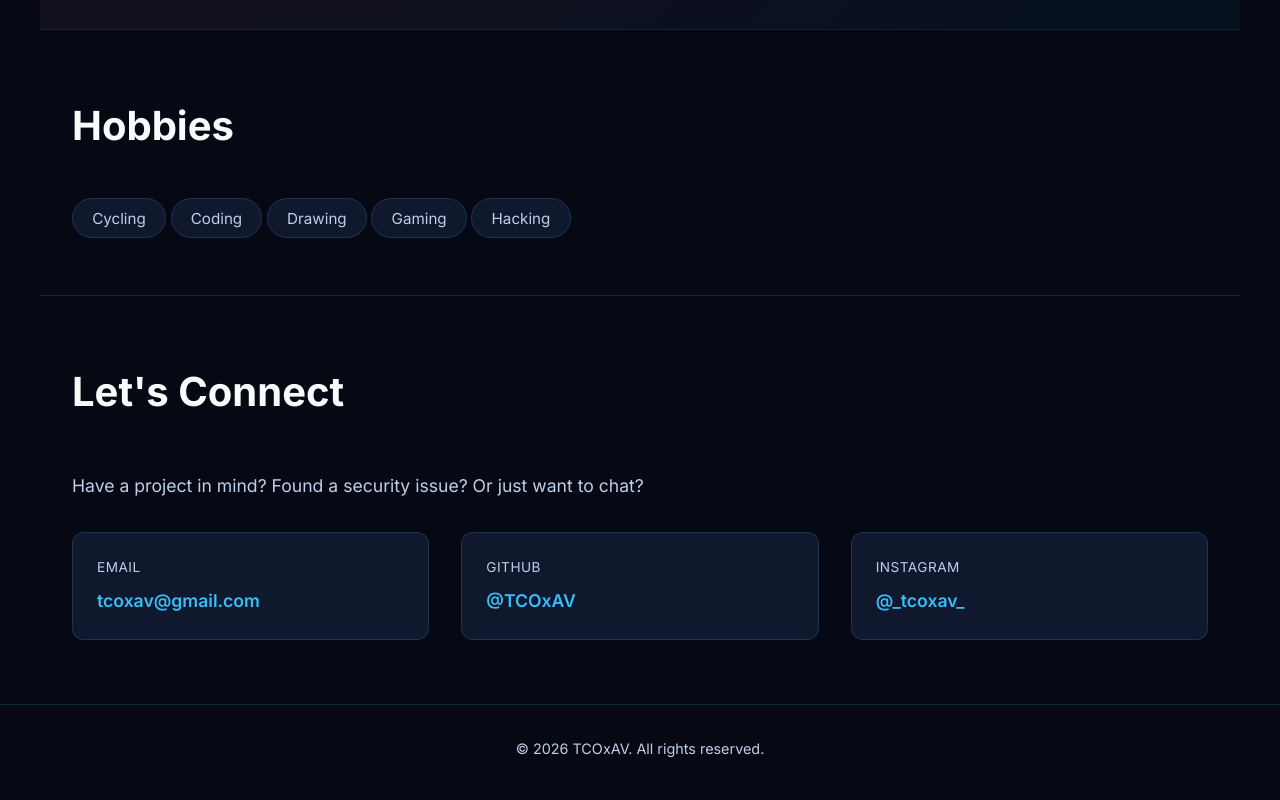
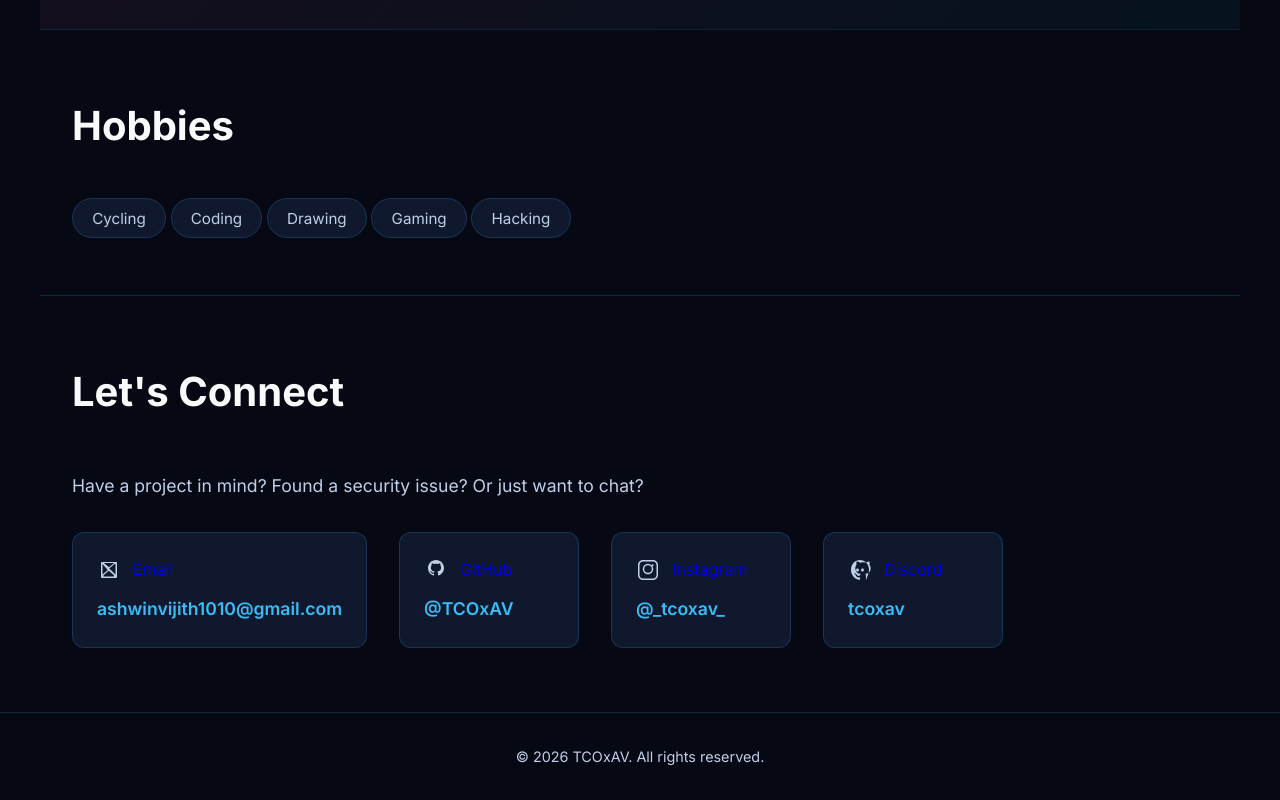
Before and after one commit to TCOxAV/MyProfile, a plain HTML site: page index.html in a window 1280 px wide. Shown: the part 2677-3477 px from the top of the page. Drawn offline with Linux system fonts and the light colour scheme.

Commit message:
commit p4

```diff
--- a/index.html
+++ b/index.html
@@ -38,7 +38,7 @@
             <p class="subtitle">Cybersecurity • Bug Bounty • AI Systems</p>
             <p class="description">B.Tech CS student exploring bug bounty hunting, agentic systems, and building tools that matter. Passionate about security, code, and solving mysteries.</p>
             <div class="cta-buttons">
-              <a href="https://mail.google.com/mail/?view=cm&fs=1&to=tcoxav@gmail.com" target="_blank" rel="noopener" class="btn btn-primary">Get in Touch</a>
+              <a href="https://mail.google.com/mail/?view=cm&fs=1&to=ashwinvijith1010@gmail.com" target="_blank" rel="noopener" class="btn btn-primary">Get in Touch</a>
               <a href="https://github.com/TCOxAV" target="_blank" rel="noopener" class="btn btn-secondary">GitHub</a>
             </div>
           </div>
@@ -148,17 +148,41 @@
           <h2>Let's Connect</h2>
           <p class="contact-intro">Have a project in mind? Found a security issue? Or just want to chat?</p>
           <div class="contact-links">
-            <a href="mailto:tcoxav@gmail.com" class="contact-item">
-              <span class="label">Email</span>
-              <span class="value">tcoxav@gmail.com</span>
+            <a href="mailto:ashwinvijith1010@gmail.com" class="contact-item">
+              <div class="contact-item-top">
+                <span class="contact-icon" aria-hidden="true">
+                  <svg viewBox="0 0 24 24" xmlns="http://www.w3.org/2000/svg" role="img" aria-label="Email icon"><path d="M4 5.25C4 4.56 4.56 4 5.25 4h13.5c.69 0 1.25.56 1.25 1.25v13.5c0 .69-.56 1.25-1.25 1.25H5.25C4.56 20 4 19.44 4 18.75V5.25Zm1.5.75v10.5l5.25-4.5L5.5 6Zm1.36-1.06 5.14 4.41 5.14-4.41H6.86Zm10.64 1.06-5.25 4.5L18.5 16.5V6Zm-.5 11.25-5.25-4.5-5.25 4.5V18.5h10.5V17.25Z"/></svg>
+                </span>
+                <span class="label">Email</span>
+              </div>
+              <span class="value">ashwinvijith1010@gmail.com</span>
             </a>
             <a href="https://github.com/TCOxAV" target="_blank" rel="noopener" class="contact-item">
-              <span class="label">GitHub</span>
+              <div class="contact-item-top">
+                <span class="contact-icon" aria-hidden="true">
+                  <svg viewBox="0 0 24 24" xmlns="http://www.w3.org/2000/svg" role="img" aria-label="GitHub icon"><path d="M12 2C7.58 2 4 5.58 4 10c0 3.54 2.29 6.53 5.47 7.59.4.07.55-.17.55-.38 0-.19-.01-.82-.01-1.5-2.22.48-2.69-1.07-2.69-1.07-.36-.92-.88-1.17-.88-1.17-.72-.49.06-.48.06-.48.8.06 1.22.82 1.22.82.71 1.22 1.86.87 2.31.67.07-.52.28-.87.51-1.07-1.77-.2-3.64-.88-3.64-3.92 0-.87.31-1.58.82-2.14-.08-.2-.36-1.02.08-2.13 0 0 .67-.21 2.2.82.64-.18 1.32-.27 2-.27.68 0 1.36.09 2 .27 1.53-1.04 2.2-.82 2.2-.82.44 1.11.16 1.93.08 2.13.51.56.82 1.27.82 2.14 0 3.05-1.87 3.72-3.65 3.92.29.25.55.73.55 1.48 0 1.07-.01 1.93-.01 2.19 0 .21.15.46.55.38C17.71 16.53 20 13.54 20 10c0-4.42-3.58-8-8-8Z"/></svg>
+                </span>
+                <span class="label">GitHub</span>
+              </div>
               <span class="value">@TCOxAV</span>
             </a>
             <a href="https://instagram.com/_tcoxav_" target="_blank" rel="noopener" class="contact-item">
-              <span class="label">Instagram</span>
+              <div class="contact-item-top">
+                <span class="contact-icon" aria-hidden="true">
+                  <svg viewBox="0 0 24 24" xmlns="http://www.w3.org/2000/svg" role="img" aria-label="Instagram icon"><path d="M7 2C4.24 2 2 4.24 2 7v10c0 2.76 2.24 5 5 5h10c2.76 0 5-2.24 5-5V7c0-2.76-2.24-5-5-5H7Zm0 1.5h10c1.93 0 3.5 1.57 3.5 3.5v10c0 1.93-1.57 3.5-3.5 3.5H7c-1.93 0-3.5-1.57-3.5-3.5V7c0-1.93 1.57-3.5 3.5-3.5Zm5 2.25a5.25 5.25 0 1 0 0 10.5 5.25 5.25 0 0 0 0-10.5Zm0 1.5a3.75 3.75 0 1 1 0 7.5 3.75 3.75 0 0 1 0-7.5Zm4.88-.88a.88.88 0 1 0 0 1.75.88.88 0 0 0 0-1.75Z"/></svg>
+                </span>
+                <span class="label">Instagram</span>
+              </div>
               <span class="value">@_tcoxav_</span>
+            </a>
+            <a href="https://discord.com/users/tcoxav" target="_blank" rel="noopener" class="contact-item">
+              <div class="contact-item-top">
+                <span class="contact-icon" aria-hidden="true">
+                  <svg viewBox="0 0 24 24" xmlns="http://www.w3.org/2000/svg" role="img" aria-label="Discord icon"><path d="M12 2C7.03 2 3 6.03 3 11.95c0 4.95 3.56 9.08 8.24 9.9.6.11.8-.26.8-.56 0-.28-.01-1.03-.01-2.03-3.35.73-4.05-1.6-4.05-1.6-.54-1.37-1.32-1.74-1.32-1.74-1.08-.73.08-.72.08-.72 1.2.08 1.84 1.23 1.84 1.23 1.07 1.84 2.8 1.31 3.48 1 .11-.79.42-1.31.76-1.61-2.67-.3-5.48-1.33-5.48-5.93 0-1.31.47-2.38 1.23-3.22-.12-.3-.54-1.52.12-3.17 0 0 1.01-.32 3.3 1.23a11.32 11.32 0 0 1 3.01-.41c1.02 0 2.05.14 3.01.41 2.28-1.55 3.29-1.23 3.29-1.23.66 1.65.24 2.87.12 3.17.77.84 1.23 1.91 1.23 3.22 0 4.61-2.81 5.63-5.49 5.93.43.37.81 1.08.81 2.18 0 1.58-.01 2.86-.01 3.25 0 .31.19.68.81.56C17.44 21.03 21 16.9 21 11.95 21 6.03 16.97 2 12 2ZM9.5 10.5c-.83 0-1.5.68-1.5 1.5S8.67 13.5 9.5 13.5 11 12.82 11 12 10.33 10.5 9.5 10.5Zm5 0c-.83 0-1.5.68-1.5 1.5s.67 1.5 1.5 1.5 1.5-.68 1.5-1.5S15.33 10.5 14.5 10.5Z"/></svg>
+                </span>
+                <span class="label">Discord</span>
+              </div>
+              <span class="value">tcoxav</span>
             </a>
           </div>
         </div>
--- a/styles.css
+++ b/styles.css
@@ -418,6 +418,7 @@ section h2 {
   display: flex;
   gap: 2rem;
   flex-wrap: wrap;
+  align-items: flex-start;
 }
 
 .contact-item {
@@ -427,30 +428,41 @@ section h2 {
   border: 1px solid var(--border);
   text-decoration: none;
   transition: all 0.3s ease;
-  flex: 1;
-  min-width: 200px;
+  flex: 0 1 auto;
+  min-width: 180px;
+  max-width: 320px;
+  overflow: hidden;
 }
 
-.contact-item:hover {
-  border-color: var(--accent-2);
-  background: rgba(14, 165, 233, 0.12);
-  transform: translateY(-3px);
+.contact-item-top {
+  display: flex;
+  align-items: center;
+  gap: 0.75rem;
+  margin-bottom: 0.75rem;
 }
 
-.contact-item .label {
-  display: block;
+.contact-icon {
+  width: 1.5rem;
+  height: 1.5rem;
+  display: inline-flex;
+  align-items: center;
+  justify-content: center;
   color: var(--text-muted);
-  font-size: 0.85rem;
-  text-transform: uppercase;
-  letter-spacing: 0.5px;
-  margin-bottom: 0.5rem;
+  flex-shrink: 0;
 }
 
+.contact-icon svg {
+  width: 100%;
+  height: 100%;
+  fill: currentColor;
+}
 .contact-item .value {
   display: block;
   color: var(--accent-light);
   font-weight: 600;
   font-size: 1.1rem;
+  word-break: break-word;
+  overflow-wrap: anywhere;
 }
 
 /* Footer */
```
